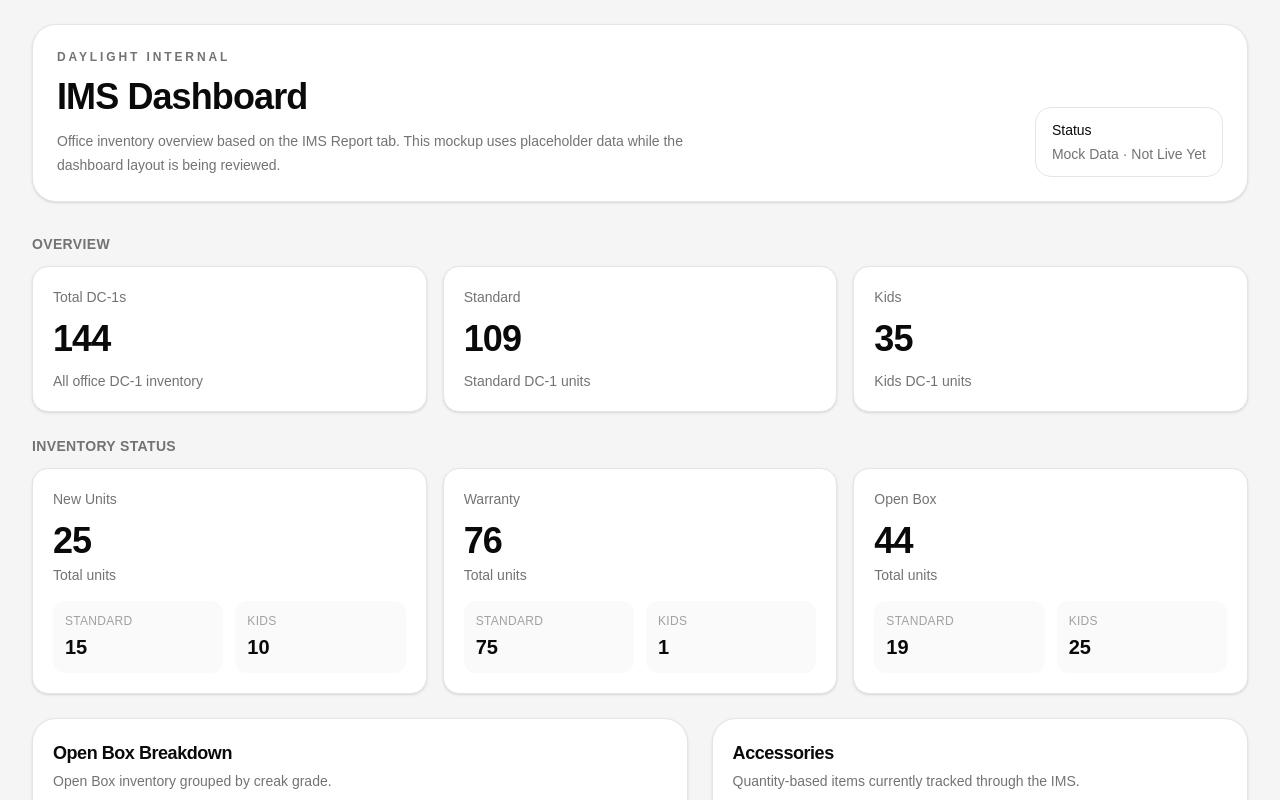
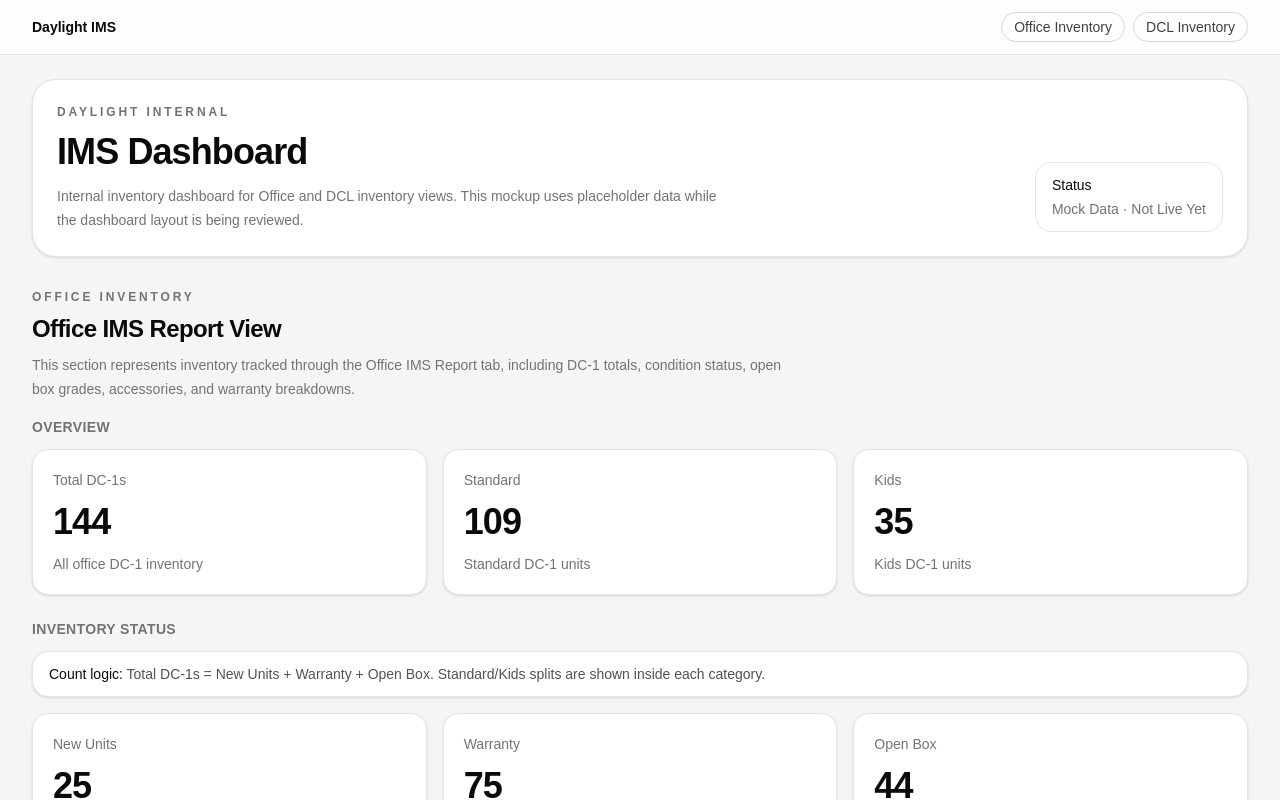
Before and after one commit to AJdaylightco/daylight-ims-dashboard, a Next.js app: page / in a window 1280 px wide. Shown: the top 800 px of the page. Built offline with nearby package versions, Linux system fonts and the light colour scheme.

Commit message:
Add navigation and DCL placeholder

```diff
--- a/app/page.tsx
+++ b/app/page.tsx
@@ -13,9 +13,9 @@ const inventoryStatus = [
   },
   {
     label: "Warranty",
-    total: 76,
+    total: 75,
     standard: 75,
-    kids: 1,
+    kids: 0,
   },
   {
     label: "Open Box",
@@ -70,6 +70,24 @@ const topWarrantyIssues = [...warrantyBreakdown]
   .sort((a, b) => b.total - a.total)
   .slice(0, 5);
 
+const dclStats = [
+  {
+    label: "DCL Total Units",
+    value: "Pending",
+    description: "Awaiting eFactory API connection",
+  },
+  {
+    label: "DCL Standard",
+    value: "Pending",
+    description: "3PL Standard DC-1 inventory",
+  },
+  {
+    label: "DCL Kids",
+    value: "Pending",
+    description: "3PL Kids DC-1 inventory",
+  },
+];
+
 function MetricCard({
   label,
   value,
@@ -81,14 +99,37 @@ function MetricCard({
 }) {
   return (
     <div className="rounded-2xl border border-neutral-200 bg-white p-5 shadow-sm">
-      <div className="flex items-start justify-between gap-4">
-        <div>
       <p className="text-sm font-medium text-neutral-500">{label}</p>
+
       <p className="mt-3 text-4xl font-semibold tracking-tight text-neutral-950">
         {value}
       </p>
+
+      {description && (
+        <p className="mt-3 text-sm leading-5 text-neutral-500">
+          {description}
+        </p>
+      )}
     </div>
-      </div>
+  );
+}
+
+function PlaceholderCard({
+  label,
+  value,
+  description,
+}: {
+  label: string;
+  value: string;
+  description?: string;
+}) {
+  return (
+    <div className="rounded-2xl border border-dashed border-neutral-300 bg-white p-5 shadow-sm">
+      <p className="text-sm font-medium text-neutral-500">{label}</p>
+
+      <p className="mt-3 text-3xl font-semibold tracking-tight text-neutral-400">
+        {value}
+      </p>
 
       {description && (
         <p className="mt-3 text-sm leading-5 text-neutral-500">
@@ -156,6 +197,7 @@ function Section({
         <h2 className="text-lg font-semibold tracking-tight text-neutral-950">
           {title}
         </h2>
+
         {description && (
           <p className="mt-1 text-sm text-neutral-500">{description}</p>
         )}
@@ -286,8 +328,32 @@ function TopWarrantyIssues() {
 
 export default function Home() {
   return (
-    <main className="min-h-screen bg-neutral-100 px-4 py-6 text-neutral-950 sm:px-6 lg:px-8">
-      <div className="mx-auto max-w-7xl">
+    <main id="top" className="min-h-screen bg-neutral-100 text-neutral-950">
+      <nav className="sticky top-0 z-50 border-b border-neutral-200 bg-white/90 px-4 py-3 backdrop-blur sm:px-6 lg:px-8">
+        <div className="mx-auto flex max-w-7xl flex-col gap-3 sm:flex-row sm:items-center sm:justify-between">
+          <a href="#top" className="text-sm font-semibold text-neutral-950">
+            Daylight IMS
+          </a>
+
+          <div className="flex flex-wrap gap-2">
+            <a
+              href="#office"
+              className="rounded-full border border-neutral-300 px-3 py-1 text-sm font-medium text-neutral-700 hover:bg-neutral-100"
+            >
+              Office Inventory
+            </a>
+
+            <a
+              href="#dcl"
+              className="rounded-full border border-neutral-300 px-3 py-1 text-sm font-medium text-neutral-700 hover:bg-neutral-100"
+            >
+              DCL Inventory
+            </a>
+          </div>
+        </div>
+      </nav>
+
+      <div className="mx-auto max-w-7xl px-4 py-6 sm:px-6 lg:px-8">
         <header className="mb-8 rounded-3xl border border-neutral-200 bg-white p-6 shadow-sm">
           <div className="flex flex-col gap-5 lg:flex-row lg:items-end lg:justify-between">
             <div>
@@ -300,9 +366,9 @@ export default function Home() {
               </h1>
 
               <p className="mt-3 max-w-2xl text-sm leading-6 text-neutral-500">
-                Office inventory overview based on the IMS Report tab. This
-                mockup uses placeholder data while the dashboard layout is being
-                reviewed.
+                Internal inventory dashboard for Office and DCL inventory views.
+                This mockup uses placeholder data while the dashboard layout is
+                being reviewed.
               </p>
             </div>
 
@@ -313,11 +379,28 @@ export default function Home() {
           </div>
         </header>
 
+        <section id="office" className="scroll-mt-24">
+          <div className="mb-4 flex flex-col gap-2">
+            <p className="text-xs font-semibold uppercase tracking-[0.24em] text-neutral-500">
+              Office Inventory
+            </p>
+
+            <h2 className="text-2xl font-bold tracking-tight text-neutral-950">
+              Office IMS Report View
+            </h2>
+
+            <p className="max-w-3xl text-sm leading-6 text-neutral-500">
+              This section represents inventory tracked through the Office IMS
+              Report tab, including DC-1 totals, condition status, open box
+              grades, accessories, and warranty breakdowns.
+            </p>
+          </div>
+
           <section className="mb-6">
             <div className="mb-3 flex items-center justify-between">
-            <h2 className="text-sm font-semibold uppercase tracking-wide text-neutral-500">
+              <h3 className="text-sm font-semibold uppercase tracking-wide text-neutral-500">
                 Overview
-            </h2>
+              </h3>
             </div>
 
             <div className="grid gap-4 md:grid-cols-3">
@@ -334,9 +417,15 @@ export default function Home() {
 
           <section className="mb-6">
             <div className="mb-3 flex items-center justify-between">
-            <h2 className="text-sm font-semibold uppercase tracking-wide text-neutral-500">
+              <h3 className="text-sm font-semibold uppercase tracking-wide text-neutral-500">
                 Inventory Status
-            </h2>
+              </h3>
+            </div>
+
+            <div className="mb-4 rounded-2xl border border-neutral-200 bg-white px-4 py-3 text-sm text-neutral-600 shadow-sm">
+              <span className="font-medium text-neutral-950">Count logic:</span>{" "}
+              Total DC-1s = New Units + Warranty + Open Box. Standard/Kids
+              splits are shown inside each category.
             </div>
 
             <div className="grid gap-4 md:grid-cols-3">
@@ -407,6 +496,49 @@ export default function Home() {
               />
             </Section>
           </div>
+        </section>
+
+        <section id="dcl" className="mt-10 scroll-mt-24">
+          <div className="mb-4 flex flex-col gap-2">
+            <p className="text-xs font-semibold uppercase tracking-[0.24em] text-neutral-500">
+              DCL Inventory
+            </p>
+
+            <h2 className="text-2xl font-bold tracking-tight text-neutral-950">
+              DCL / 3PL Inventory View
+            </h2>
+
+            <p className="max-w-3xl text-sm leading-6 text-neutral-500">
+              This section is reserved for DCL inventory. Live values will be
+              connected later through the eFactory API or another agreed data
+              source.
+            </p>
+          </div>
+
+          <div className="grid gap-4 md:grid-cols-3">
+            {dclStats.map((stat) => (
+              <PlaceholderCard
+                key={stat.label}
+                label={stat.label}
+                value={stat.value}
+                description={stat.description}
+              />
+            ))}
+          </div>
+
+          <div className="mt-6 rounded-3xl border border-dashed border-neutral-300 bg-white p-5 shadow-sm">
+            <h3 className="text-lg font-semibold tracking-tight text-neutral-950">
+              DCL Data Placeholder
+            </h3>
+
+            <p className="mt-2 max-w-3xl text-sm leading-6 text-neutral-500">
+              DCL inventory is intentionally separated from Office inventory so
+              each source can be reviewed independently. This section is not
+              connected yet and is included only to show the planned navigation
+              and dashboard structure.
+            </p>
+          </div>
+        </section>
       </div>
     </main>
   );
```
Lines whose indentation alone changed are shown as unchanged.
